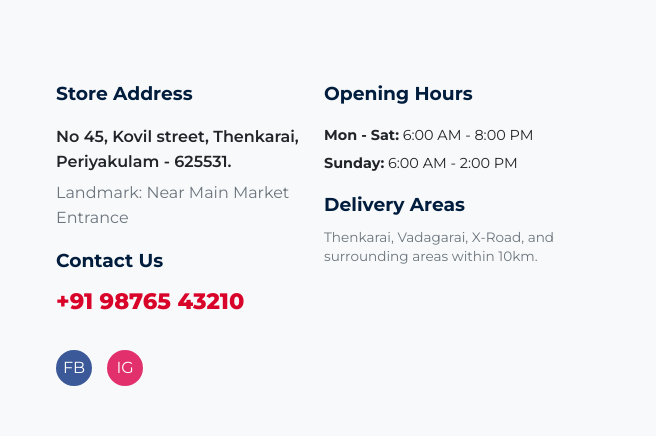
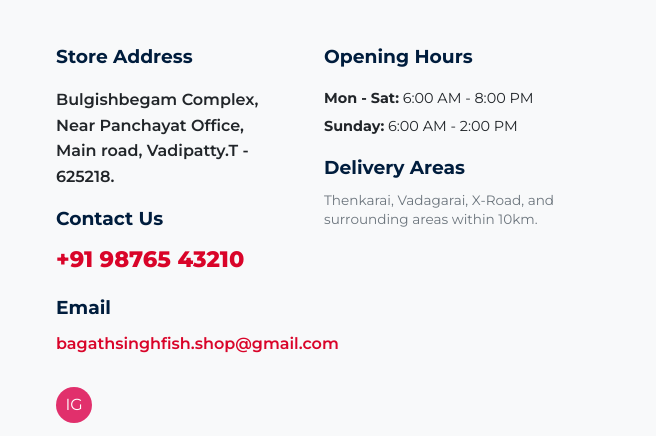
Before and after one commit to prayug01/Bagathsingh-fish-shop, a website: page index.html in a window 1280 px wide. Shown: the part 2889-3325 px from the top of the page, 624-1280 px from the left. Drawn offline with Linux system fonts and the light colour scheme; a web font is replaced by a local one.

Commit message:
address changed and facebook icon removed

```diff
--- a/index.html
+++ b/index.html
@@ -483,15 +483,19 @@
                 style="padding: 20px; display: grid; grid-template-columns: repeat(auto-fit, minmax(200px, 1fr)); gap: 20px;">
                 <div>
                     <h3 style="margin-bottom: 15px; color: var(--primary-navy);" id="txt-addr-header">Store Address</h3>
-                    <p style="margin-bottom: 5px; font-weight: 600;">No 45, Kovil street, Thenkarai,<br>Periyakulam -
-                        625531.</p>
-                    <p style="margin-bottom: 15px; color: var(--text-muted);" id="txt-landmark">Landmark: Near Main
-                        Market Entrance</p>
+                    <p style="margin-bottom: 5px; font-weight: 600;">Bulgishbegam Complex,<br>Near Panchayat
+                        Office,<br>Main road, Vadipatty.T - 625218.</p>
 
-                    <h3 style="margin-bottom: 8px; color: var(--primary-navy);" id="txt-contact-header">Contact Us</h3>
+                    <h3 style="margin-bottom: 8px; margin-top: 15px; color: var(--primary-navy);"
+                        id="txt-contact-header">Contact Us</h3>
                     <a href="tel:+919876543210"
                         style="text-decoration: none; color: var(--accent-red); font-size: 1.4rem; font-weight: 800;">+91
                         98765 43210</a>
+
+                    <h3 style="margin-bottom: 8px; margin-top: 15px; color: var(--primary-navy);" id="txt-email-header">
+                        Email</h3>
+                    <a href="mailto:bagathsinghfish.shop@gmail.com"
+                        style="text-decoration: none; color: var(--accent-red); font-size: 1rem; font-weight: 600;">bagathsinghfish.shop@gmail.com</a>
                 </div>
                 <div>
                     <h3 style="margin-bottom: 15px; color: var(--primary-navy);" id="txt-hours-header">Opening Hours
@@ -505,9 +509,8 @@
                         X-Road, and surrounding areas within 10km.</p>
                 </div>
                 <div style="grid-column: 1 / -1; margin-top: 10px; display: flex; gap: 15px;">
-                    <a href="#"
-                        style="background: #3b5998; color: #fff; width: 36px; height: 36px; border-radius: 50%; display: flex; align-items: center; justify-content: center; text-decoration: none;">FB</a>
-                    <a href="#"
+                    <a href="https://www.instagram.com/invites/contact/?igsh=bpw1aip38tu3&utm_content=zvhcx0v"
+                        target="_blank"
                         style="background: #e1306c; color: #fff; width: 36px; height: 36px; border-radius: 50%; display: flex; align-items: center; justify-content: center; text-decoration: none;">IG</a>
                 </div>
             </div>
```
